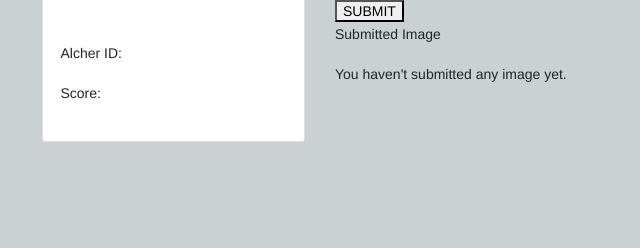
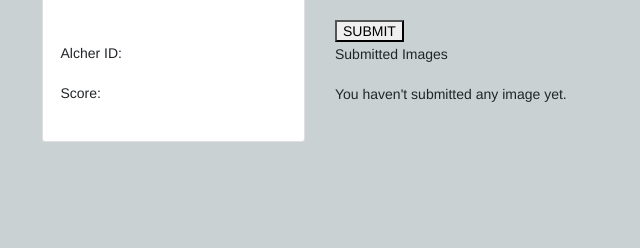
Before and after one commit to pranavg000/alcherweb, a Django app: template ca/templates/ca/invites.html in a window 1280 px wide. Shown: the part 552-800 px from the top of the page, without its empty margins (0-640 px from the left). Run offline with Django 3.2, Linux system fonts and the light colour scheme; the template is opened without the code that fills it, so the values that code supplies are empty; parts of the project's set-up code (start-up, migrations or seed data) failed here and were passed over; some libraries are stand-ins or nearby versions.

Commit message:
HTML for displaying multiple images

```diff
--- a/ca/templates/ca/invites.html
+++ b/ca/templates/ca/invites.html
@@ -1,37 +1,26 @@
 {% extends 'ca/base.html' %}
 {% load static %}
-
 {% block title %}Submit Idea | Campus Ambassador | Alcheringa, IIT Guwahati{% endblock %}
-
-
-
 {% block body %}
 	<div class="col-lg-6">
-
-
 		<div class="content_idea">
 
 			<div class="content_idea_header">
 
-						<p>Once to invite all your friends to like Alcheringa Page  on facebook ,take a scrrenshot and upload it here .Score will be increased once the invites are verifired</p>
+				<p>Once to invite all your friends to like Alcheringa Page  on facebook ,take a scrrenshot and upload it here .Score will be increased once the invites are verified.</p>
 
 			</div>
 			<form method="POST" enctype = "multipart/form-data" class = "image_form content_idea_header pt-3 mt-3">
 				{% csrf_token %}
-
-
 				<div class="invite_image_div">
 					<label for="image" >Invite all Image </label><br />
-
-                                                           <input type="file" name ="invites_image" id="file" class="file_input" >
-
+					<input type="file" name ="invites_image" id="file" class="file_input" multiple>
 				</div>
 
 				<button class="idea_submit ui button mt-5" type="button">SUBMIT</button>
 			</form>
 			<div class="submitted_ideas">
-
-						<p>Submitted Image</p>
+				<p>Submitted Images</p>
 				{% if invites|length > 0 %}
 					{% for submission in invites %}
 						<div class="invite_image_div" style ="display:flex;justify-content : space-between ;padding : 10px 20px ;background-color:white ;align-items :center ;flex-wrap:wrap;overflow:hidden">
@@ -45,14 +34,12 @@
 									<p style ="color:#2d2d2d">Pending<p>
 								{% endif %}
 							</div>
-				   <img src="/media/{{ submission.image }}" style="max-width:300px; object-fit: cover;object-position: center; max-height: 400px;height: 100%;
+
+							{% for image in submission.fb_images.all %}
+										<img src="/media/{{ image.image }}" style="max-width:300px; object-fit: cover;object-position: center; max-height: 400px;height: 100%;
 									box-shadow: 2px 2px 2px grey;">
-
+							{% endfor %}
 						</div>
-
-
-
-
 					{% endfor %}
 				{% else %}
 					<div class='no_idea error_box'>
@@ -60,31 +47,22 @@
 					</div>
 				{% endif %}
 				<style>
-
 						@media (max-width : 700px){
 						.invite_image_div img{
 							max-width : 280px!important ;
 						}
+						}
 						.invite_image_div{
 						padding:10px!important ;
 						}
-
 				</style>
-
-
-
-
 			</div><!-- .wrapper -->
 		</div>
 	</div>
 {% endblock %}
-
 {% block js %}
 	<script type="text/javascript">
-
 		$(function(){
-
-
 			$('.idea_submit').click(function(){
 				$(this).addClass('loading disabled');
 				var $this = $(this);
@@ -92,24 +70,30 @@ padding:10px!important ;
 				console.log(form[0],form)
 				var formData = new FormData(form[0]);
 				console.log(formData)
+				console.log($('#file')[0].files)
+				let total_size = 0 ;
+				for(let file of $('#file')[0].files){
+					console.log(file);
+					var imgname = file.name;
+					var size = file.size ;
+					var ext = imgname.substr((imgname.lastIndexOf('.') + 1));
+					let checker  =(ext == 'jpg' || ext == 'jpeg' || ext == 'png' || ext == 'gif' || ext == 'PNG' || ext == 'JPG' || ext == 'JPEG') && (total_size< 5120 * 1000) ;
+					console.log(ext,checker);
+					if(!checker){
 
+						var notification = document.querySelector('.mdl-js-snackbar');
+						var data = {
+							message: "Reduce File size below 5mb or file name should end with png|jpeg|jpg|PNG|JPG|JPEG",
+							timeout: 2000
+						};
+						notification.MaterialSnackbar.showSnackbar(data);
+													$this.removeClass('loading disabled');
+													return
 
+					}
+					total_size +=file.size
 
-
-
-
-
-                                var imgname  =  $('.file_input').val();
-
-
-                               if(imgname) {
-                                var size  =  $('#file')[0].files[0].size;
-                                console.log(size) ;
 				 }
-                                var ext =  imgname.substr( (imgname.lastIndexOf('.') +1) );
-				if(imgname && (ext=='jpg' || ext=='jpeg' || ext=='png' || ext=='gif' || ext=='PNG' || ext=='JPG' || ext=='JPEG') && size<2048*1000){
-
-
 				$.ajax({
 					type: "POST",
 					url: "{% url 'fb:invite_all' %}",
@@ -137,9 +121,6 @@ padding:10px!important ;
 							}, 3000);
 						}
 
-
-
-
 						if(response.stat == "Success"){
 							var notification = document.querySelector('.mdl-js-snackbar');
 							var data = {
@@ -147,25 +128,21 @@ padding:10px!important ;
 								timeout: 2000
 							};
 							notification.MaterialSnackbar.showSnackbar(data);
-
+							let imgs = response.images.map(image=>{
+								return `<img src="${image}" style="max-width:300px ; object-fit: cover;object-position: center; max-height: 400px;height: 100%;
+										box-shadow: 2px 2px 2px grey;">`
+							})
 							$('.submitted_ideas').append(`
 											<div class="invite_image_div" style ="display:flex;justify-content : space-between ;padding : 10px 20px ;background-color:white ;align-items :center ;flex-wrap:wrap">
 									<div class="status" >
 										<p>Status</p>
 										<p style ="color:#2d2d2d">Pending<p>
 								</div>
-				   <img src="${response.image}" style="max-width:300px ; object-fit: cover;object-position: center; max-height: 400px;height: 100%;
-					     box-shadow: 2px 2px 2px grey;">
-
+								${imgs}
 								</div>`
 								)
 							$('.no_idea').slideUp()
-
-
-
-
 						}
-
 						if(response.stat == "Failure"){
 							var notification = document.querySelector('.mdl-js-snackbar');
 																var data = {
@@ -173,40 +150,12 @@ padding:10px!important ;
 								timeout: 2000
 							};
 							notification.MaterialSnackbar.showSnackbar(data);
-
-
-
 						}
 
 					}
 				});
-
-				}else{
-                                    if(size>2048*1000){
-                                                               var notification = document.querySelector('.mdl-js-snackbar');
-                                                                var data = {
-								  message: "Reduce File size below 2mb",
-								  timeout: 2000
-								};
-								notification.MaterialSnackbar.showSnackbar(data);
-                                                                  $this.removeClass('loading disabled');
-
-                                      }else{
-                                                               var notification = document.querySelector('.mdl-js-snackbar');
-                                                               var data = {
- 								  message: "Image should be of type jpg|png|PNG|JPG|JPEG",
-								  timeout: 2000
-								};
-								notification.MaterialSnackbar.showSnackbar(data);
-                                                                   $this.removeClass('loading disabled');
-
-                                      }
-                                   }
-
-
 		   });
 		});
-
 	</script>
 
 {% endblock %}
```
Lines whose indentation alone changed are shown as unchanged.
